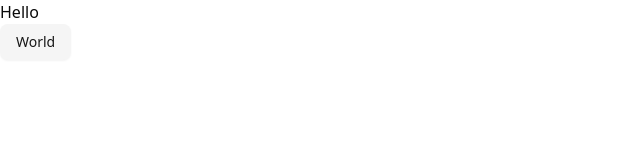
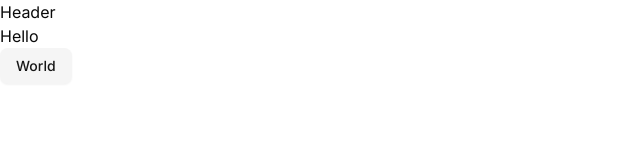
Before and after one commit to SudirKrishnaaRS/settleup, a Next.js app: page / in a window 1280 px wide. Shown: the top 160 px of the page, without its empty margins (0-640 px from the left). Built offline with nearby package versions, Linux system fonts and the light colour scheme.

Commit message:
Imported Header and added Inter font

```diff
--- a/app/layout.js
+++ b/app/layout.js
@@ -1,15 +1,8 @@
-import { Geist, Geist_Mono } from "next/font/google";
+import { Inter } from "next/font/google";
 import "./globals.css";
+import Header from "@/components/header";
 
-const geistSans = Geist({
-  variable: "--font-geist-sans",
-  subsets: ["latin"],
-});
-
-const geistMono = Geist_Mono({
-  variable: "--font-geist-mono",
-  subsets: ["latin"],
-});
+const inter = Inter({ subsets: ["latin"] });
 
 export const metadata = {
   title: "SettleUp",
@@ -20,10 +13,13 @@ export const metadata = {
 export default function RootLayout({ children }) {
   return (
     <html lang="en">
-      <body
-        className={`${geistSans.variable} ${geistMono.variable} antialiased`}
-      >
-        {children}
+      <head>
+        <link rel="icon" href="/logos/logo-light.png" sizes="any" />
+      </head>
+      <body className={`${inter.className}`}>
+        <Header />
+
+        <main className="min-h-screen">{children}</main>
       </body>
     </html>
   );
```
